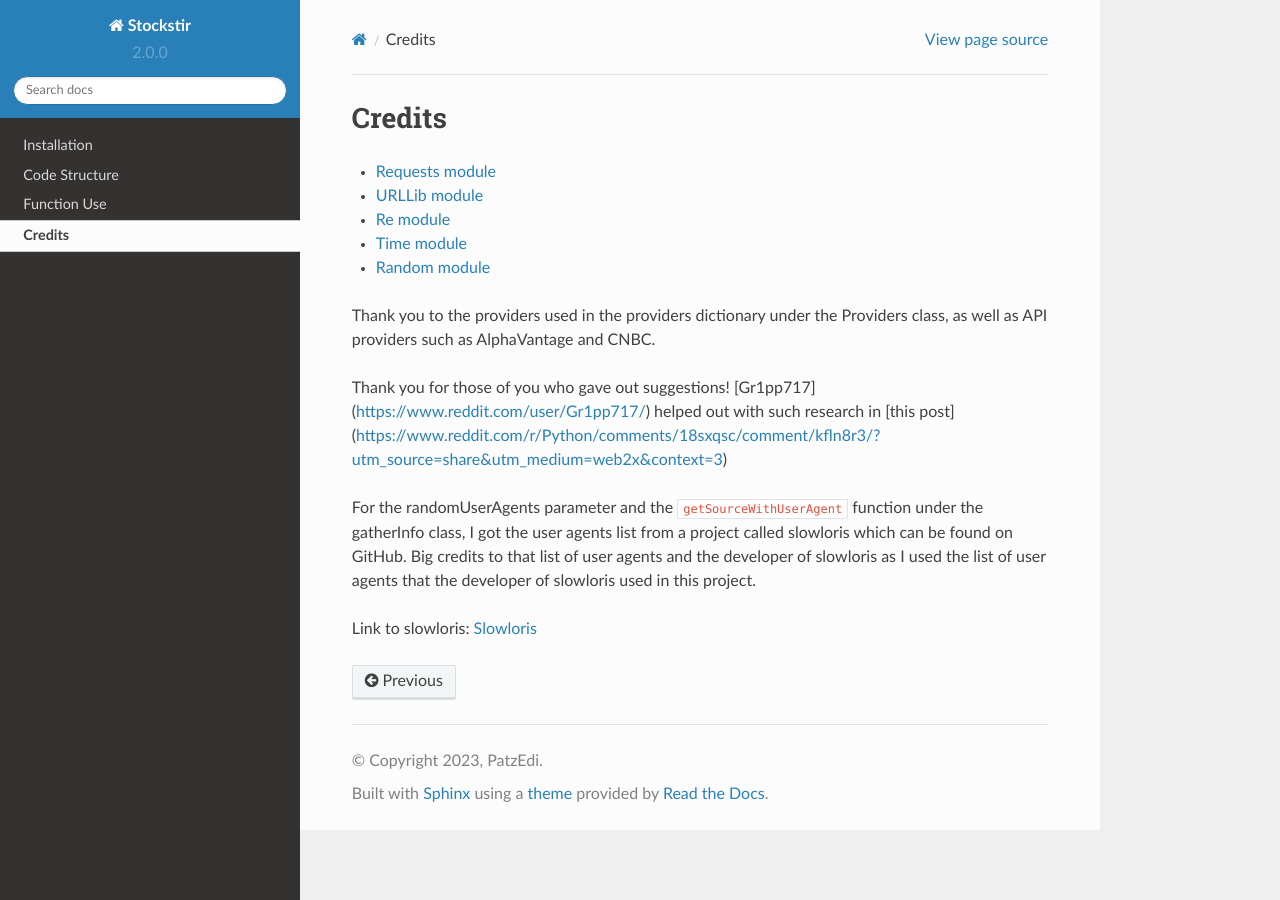
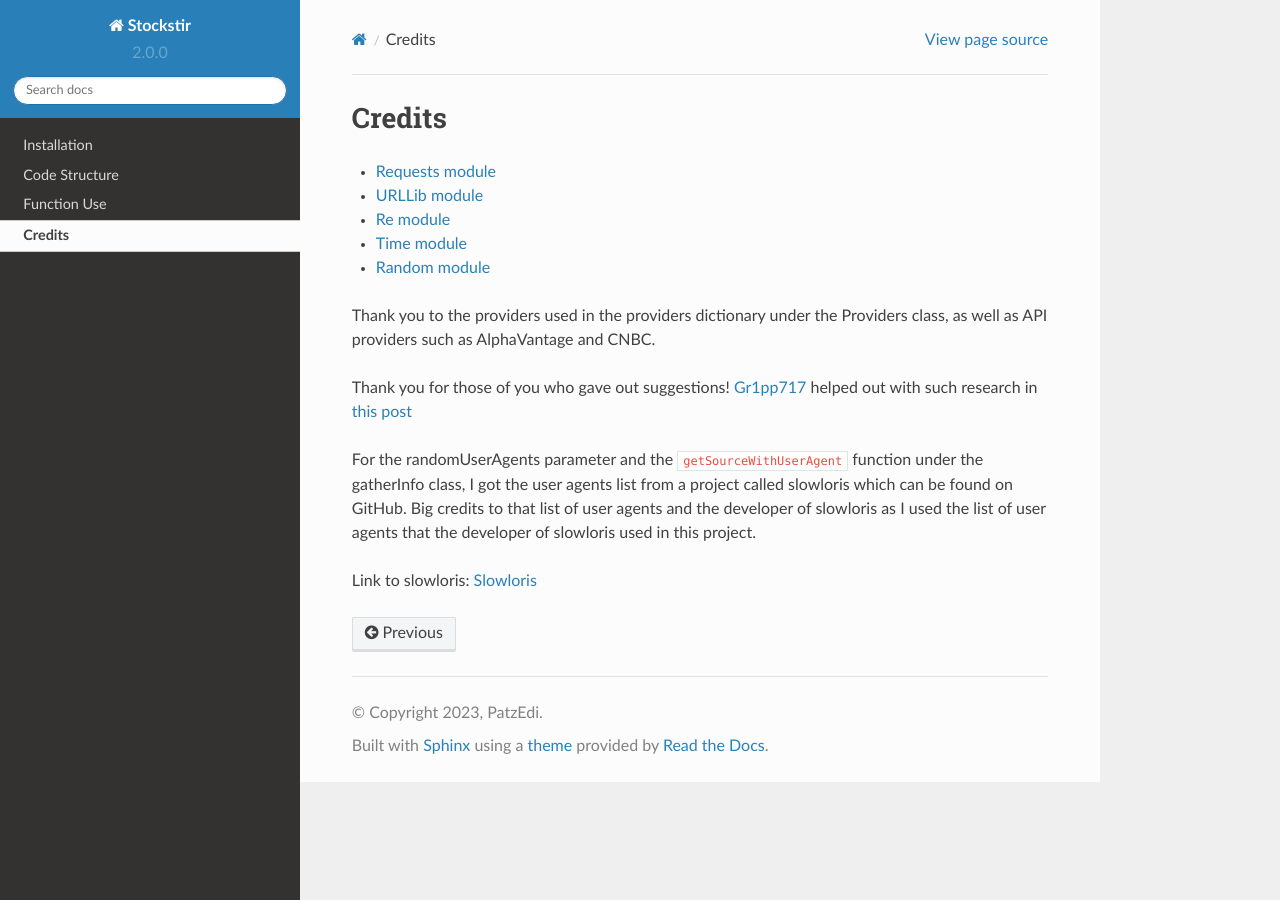
Before and after one commit to PatzEdi/Stockstir, a Sphinx documentation site: the page built from docs/credits.rst, in a window 1280 px wide. Built offline with Sphinx 7.4.7 and the Read the Docs theme 2.0.0, drawn with Linux system fonts in a browser that asks for light colours.

Commit message:
fix documentation links

```diff
--- a/docs/credits.rst
+++ b/docs/credits.rst
@@ -12,7 +12,7 @@ Credits
 
 Thank you to the providers used in the providers dictionary under the Providers class, as well as API providers such as AlphaVantage and CNBC.
 
-Thank you for those of you who gave out suggestions! [Gr1pp717](https://www.reddit.com/user/Gr1pp717/) helped out with such research in [this post](https://www.reddit.com/r/Python/comments/18sxqsc/comment/kfln8r3/?utm_source=share&utm_medium=web2x&context=3)
+Thank you for those of you who gave out suggestions! `Gr1pp717 <https://www.reddit.com/user/Gr1pp717/>`_ helped out with such research in `this post <https://www.reddit.com/r/Python/comments/18sxqsc/comment/kfln8r3/?utm_source=share&utm_medium=web2x&context=3>`_
 
 For the randomUserAgents parameter and the ``getSourceWithUserAgent`` function under the gatherInfo class, I got the user agents list from a project called slowloris which can be found on GitHub. Big credits to that list of user agents and the developer of slowloris as I used the list of user agents that the developer of slowloris used in this project.
 
```
